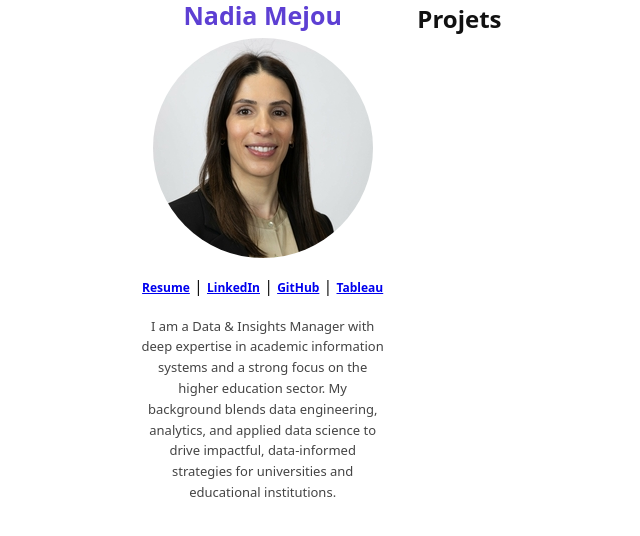
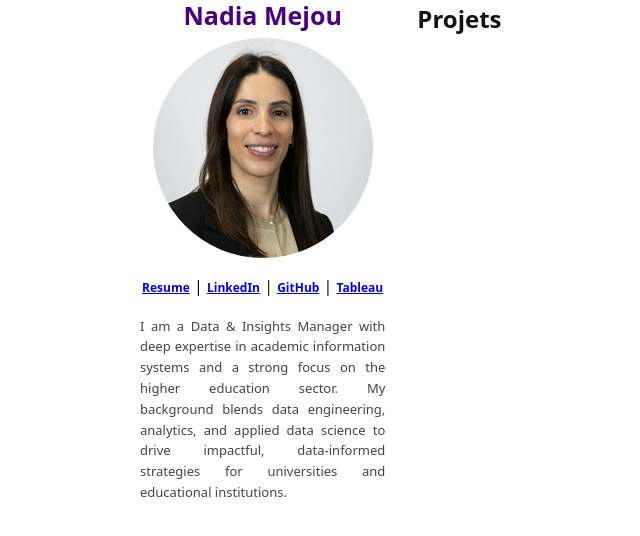
Before and after one commit to namejou/namejou.github.io, a Jekyll site: the page built from index.md, in a window 1280 px wide. Shown: the top 536 px of the page, without its empty margins (116-756 px from the left). Built offline with Jekyll 4.4.1, drawn with Linux system fonts in a browser that asks for light colours.

Commit message:
Update site.css

```diff
--- a/assets/css/site.css
+++ b/assets/css/site.css
@@ -33,8 +33,8 @@ body {
   display: block;
   margin: 0 auto 16px;
 }
-.profile-name { font-size: 25px; line-height: 1.2; margin: 0 0 8px; color: #5D3FD3; }
-.profile-bio { color: #444; margin: 8px 0 12px; font-size: 13px; }
+.profile-name { font-size: 25px; line-height: 1.2; margin: 0 0 8px; color: #4B0082; }
+.profile-bio { color: #444; margin: 8px 0 12px; font-size: 13px; text-align: justify;}
 .profile-links a { font-weight: 600; font-size: 12px; }
 
 /* Contenu (droite) */
```
